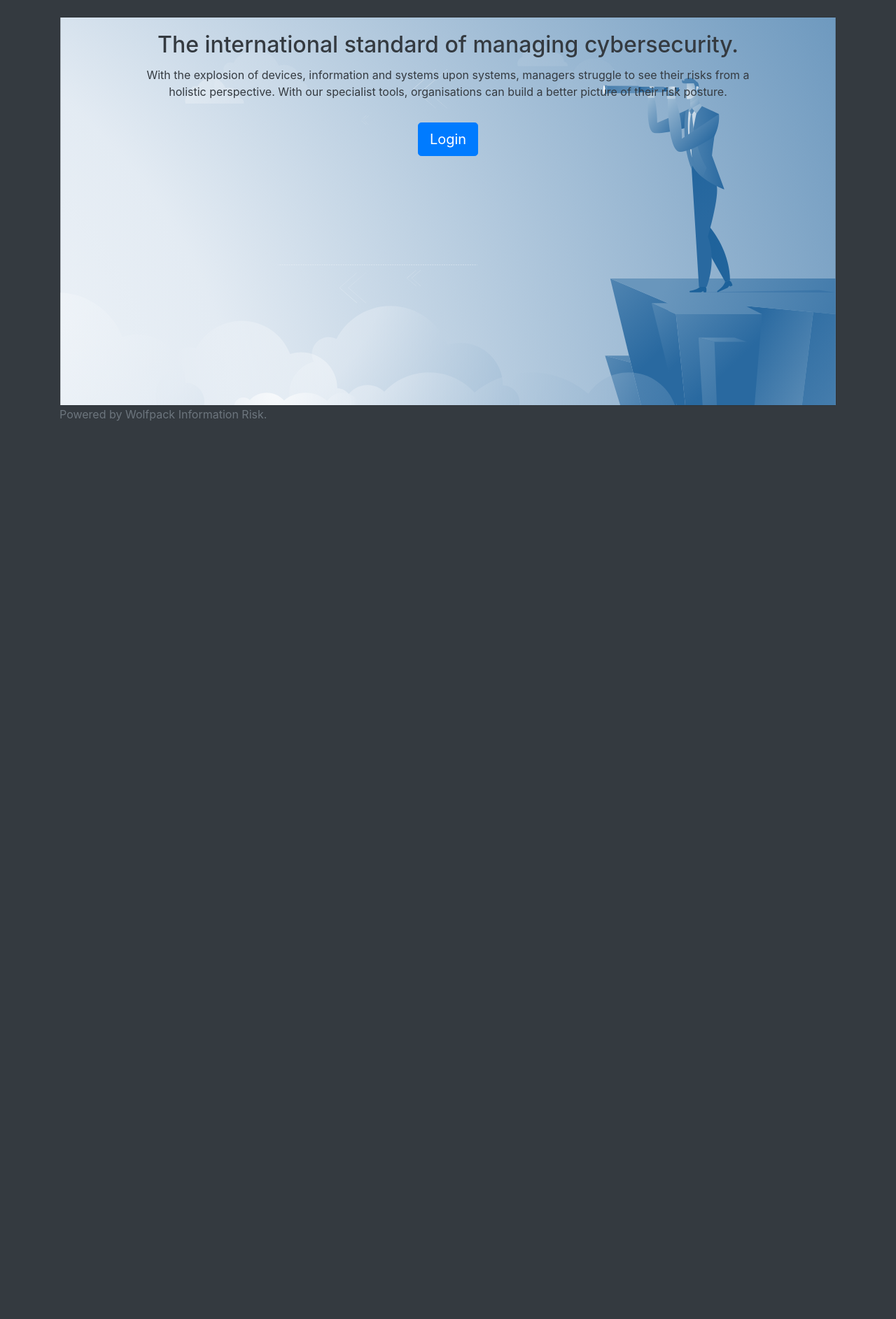
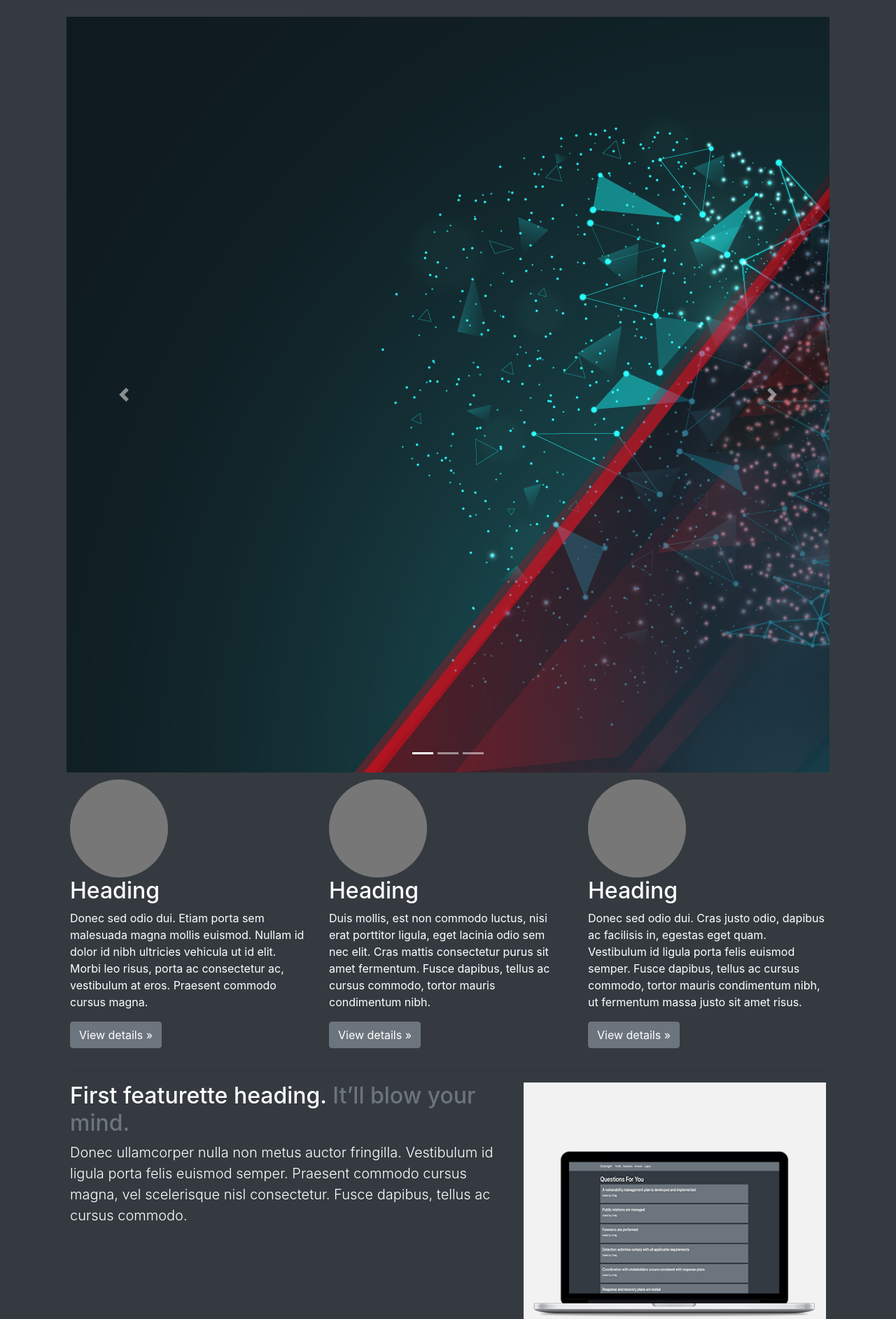
Before and after one commit to data-88/CYBERSITE, a Flask app: page / in a window 1280 px wide. Shown: the part 56-1941 px from the top of the page at 70% size. Before the commit the page ends 658 px from the top, so only its background shows below. Run offline with Flask 2, Linux system fonts and the light colour scheme; some libraries are stand-ins or nearby versions.

Commit message:
about page

```diff
--- a/flaskqa/templates/landing.html
+++ b/flaskqa/templates/landing.html
@@ -2,22 +2,114 @@
 {% block title %}Oversight{% endblock %}
 
 {% block content %}
+<main role="main">
 
-  <div class="card bg-dark text-dark text-center">
-      <img src="static/landing3.svg" class="card-image" alt="visionimage">
-      <div class="card-img-overlay">
-        <h2 class="card-title">The international standard of managing cybersecurity.</h2>
-        <p class="mb-4 pb-2 px-md-5 mx-md-5">With the explosion of devices, information and systems upon systems, managers
-            struggle to see their risks from a holistic perspective. With our specialist tools, organisations
-          can build a better picture of their risk posture.</p>
-        <a class="btn btn-primary btn-lg" href="login" role="button">Login</a>
+    <div id="myCarousel" class="carousel slide img-fluid" data-ride="carousel" style="height:10%; margin:10px">
+        <!-- Carousel indicators -->
+        <ol class="carousel-indicators">
+            <li data-target="#myCarousel" data-slide-to="0" class="active"></li>
+            <li data-target="#myCarousel" data-slide-to="1"></li>
+            <li data-target="#myCarousel" data-slide-to="2"></li>
+        </ol>
+        <!-- Wrapper for carousel items -->
+        <div class="carousel-inner">
+            <div class="carousel-item active">
+                <img src="static/landing_1.png" alt="First Slide">
+            </div>
+            <div class="carousel-item">
+                <img src="static/landing_2.png" alt="Second Slide">
+            </div>
+            <div class="carousel-item">
+                <img src="static/landing_3.png" alt="Third Slide">
+            </div>
+        </div>
+        <!-- Carousel controls -->
+        <a class="carousel-control-prev" href="#myCarousel" data-slide="prev">
+            <span class="carousel-control-prev-icon"></span>
+        </a>
+        <a class="carousel-control-next" href="#myCarousel" data-slide="next">
+            <span class="carousel-control-next-icon"></span>
+        </a>
+    </div>
+
+  <!-- Marketing messaging and featurettes
+  ================================================== -->
+  <!-- Wrap the rest of the page in another container to center all the content. -->
+
+  <div class="container marketing text-white">
+
+    <!-- Three columns of text below the carousel -->
+    <div class="row">
+      <div class="col-lg-4">
+        <svg class="bd-placeholder-img rounded-circle" width="140" height="140" xmlns="http://www.w3.org/2000/svg" preserveAspectRatio="xMidYMid slice" focusable="false" role="img" aria-label="Placeholder: 140x140"><title>Placeholder</title><rect width="100%" height="100%" fill="#777"></rect><text x="50%" y="50%" fill="#777" dy=".3em">140x140</text></svg>
+        <h2>Heading</h2>
+        <p>Donec sed odio dui. Etiam porta sem malesuada magna mollis euismod. Nullam id dolor id nibh ultricies vehicula ut id elit. Morbi leo risus, porta ac consectetur ac, vestibulum at eros. Praesent commodo cursus magna.</p>
+        <p><a class="btn btn-secondary" href="#" role="button">View details »</a></p>
+      </div><!-- /.col-lg-4 -->
+      <div class="col-lg-4">
+        <svg class="bd-placeholder-img rounded-circle" width="140" height="140" xmlns="http://www.w3.org/2000/svg" preserveAspectRatio="xMidYMid slice" focusable="false" role="img" aria-label="Placeholder: 140x140"><title>Placeholder</title><rect width="100%" height="100%" fill="#777"></rect><text x="50%" y="50%" fill="#777" dy=".3em">140x140</text></svg>
+        <h2>Heading</h2>
+        <p>Duis mollis, est non commodo luctus, nisi erat porttitor ligula, eget lacinia odio sem nec elit. Cras mattis consectetur purus sit amet fermentum. Fusce dapibus, tellus ac cursus commodo, tortor mauris condimentum nibh.</p>
+        <p><a class="btn btn-secondary" href="#" role="button">View details »</a></p>
+      </div><!-- /.col-lg-4 -->
+      <div class="col-lg-4">
+        <svg class="bd-placeholder-img rounded-circle" width="140" height="140" xmlns="http://www.w3.org/2000/svg" preserveAspectRatio="xMidYMid slice" focusable="false" role="img" aria-label="Placeholder: 140x140"><title>Placeholder</title><rect width="100%" height="100%" fill="#777"></rect><text x="50%" y="50%" fill="#777" dy=".3em">140x140</text></svg>
+        <h2>Heading</h2>
+        <p>Donec sed odio dui. Cras justo odio, dapibus ac facilisis in, egestas eget quam. Vestibulum id ligula porta felis euismod semper. Fusce dapibus, tellus ac cursus commodo, tortor mauris condimentum nibh, ut fermentum massa justo sit amet risus.</p>
+        <p><a class="btn btn-secondary" href="#" role="button">View details »</a></p>
+      </div><!-- /.col-lg-4 -->
+    </div><!-- /.row -->
+
+
+    <!-- START THE FEATURETTES -->
+
+    <hr class="featurette-divider">
+
+    <div class="row featurette">
+      <div class="col-md-7">
+        <h2 class="featurette-heading">First featurette heading. <span class="text-muted">It’ll blow your mind.</span></h2>
+        <p class="lead">Donec ullamcorper nulla non metus auctor fringilla. Vestibulum id ligula porta felis euismod semper. Praesent commodo cursus magna, vel scelerisque nisl consectetur. Fusce dapibus, tellus ac cursus commodo.</p>
+      </div>
+      <div class="col-md-5">
+          <img src="static/Screen-Mockup_01.png" class="img-fluid" alt="Responsive image">
       </div>
     </div>
 
-<div class="row">
-  <div class="col-lg-12">
-      <p class="text-muted">Powered by Wolfpack Information Risk.</p>
-  </div>
-  </div><!-- /.col-lg-12 -->
-</div>
+    <hr class="featurette-divider">
+
+    <div class="row featurette">
+      <div class="col-md-7 order-md-2">
+        <h2 class="featurette-heading">Oh yeah, it’s that good. <span class="text-muted">See for yourself.</span></h2>
+        <p class="lead">Donec ullamcorper nulla non metus auctor fringilla. Vestibulum id ligula porta felis euismod semper. Praesent commodo cursus magna, vel scelerisque nisl consectetur. Fusce dapibus, tellus ac cursus commodo.</p>
+      </div>
+      <div class="col-md-5 order-md-1">
+          <img src="static/Screen-Mockup_02.png" class="img-fluid" alt="Responsive image">
+      </div>
+    </div>
+
+    <hr class="featurette-divider">
+
+    <div class="row featurette">
+      <div class="col-md-7">
+        <h2 class="featurette-heading">And lastly, this one. <span class="text-muted">Checkmate.</span></h2>
+        <p class="lead">Donec ullamcorper nulla non metus auctor fringilla. Vestibulum id ligula porta felis euismod semper. Praesent commodo cursus magna, vel scelerisque nisl consectetur. Fusce dapibus, tellus ac cursus commodo.</p>
+      </div>
+      <div class="col-md-5">
+          <img src="static/Screen-Mockup_03.png" class="img-fluid" alt="Responsive image">
+      </div>
+    </div>
+
+    <hr class="featurette-divider">
+
+    <!-- /END THE FEATURETTES -->
+
+  </div><!-- /.container -->
+
+
+  <!-- FOOTER -->
+  <footer class="container">
+    <p class="float-right"><a href="#">Back to top</a></p>
+    <p>© 2017-2019 Company, Inc. · <a href="#">Privacy</a> · <a href="#">Terms</a></p>
+  </footer>
+</main>
 {% endblock %}
```
Also changed, not shown: flaskqa/static/Screen-Mockup_01.png (added), flaskqa/static/Screen-Mockup_02.png (added), flaskqa/static/Screen-Mockup_03.png (added), flaskqa/static/landing.svg (deleted), flaskqa/static/landing2.gif (deleted), flaskqa/static/landing3.svg (deleted), flaskqa/static/landing_1.png (added), flaskqa/static/landing_2.png (added), flaskqa/static/landing_3.png (added).
